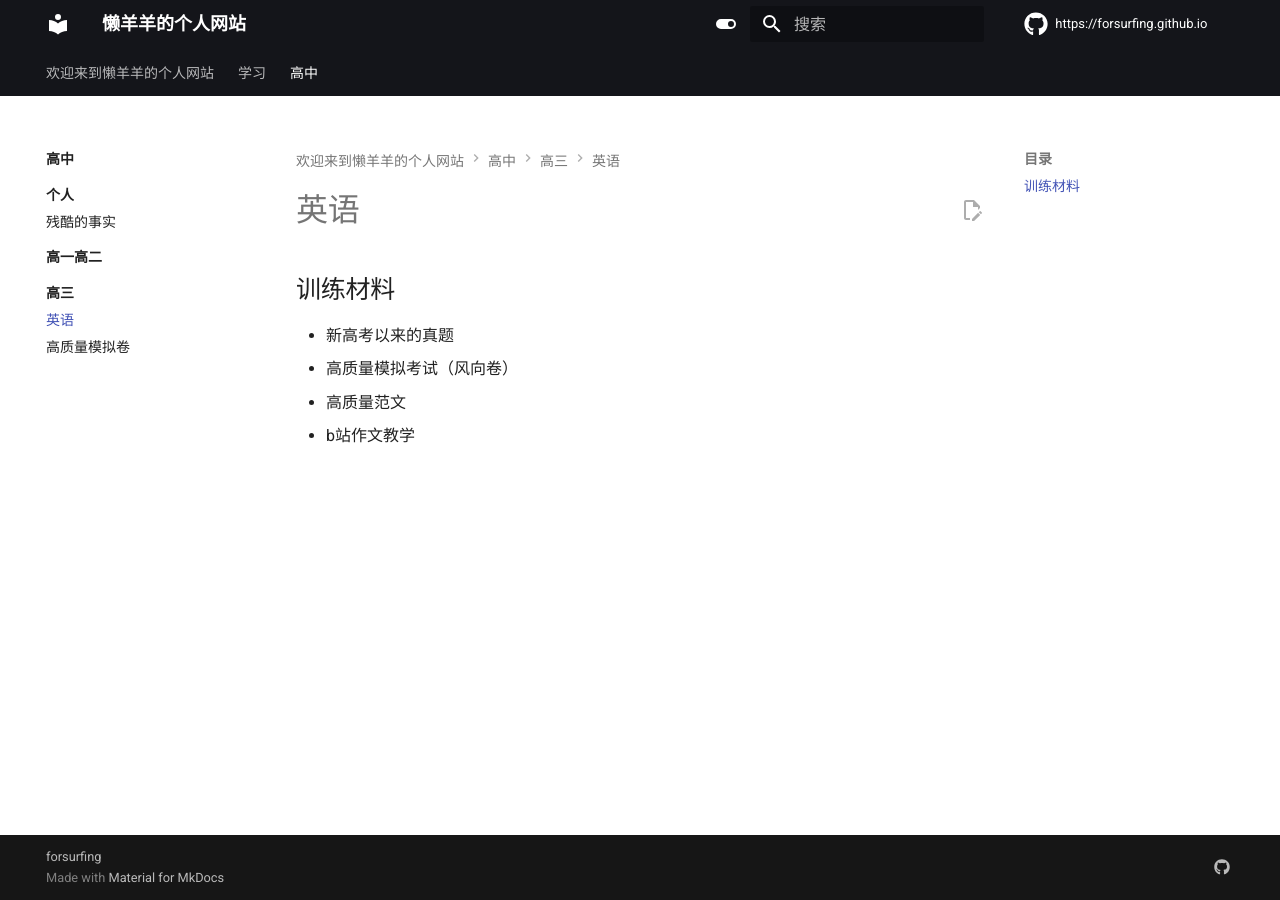
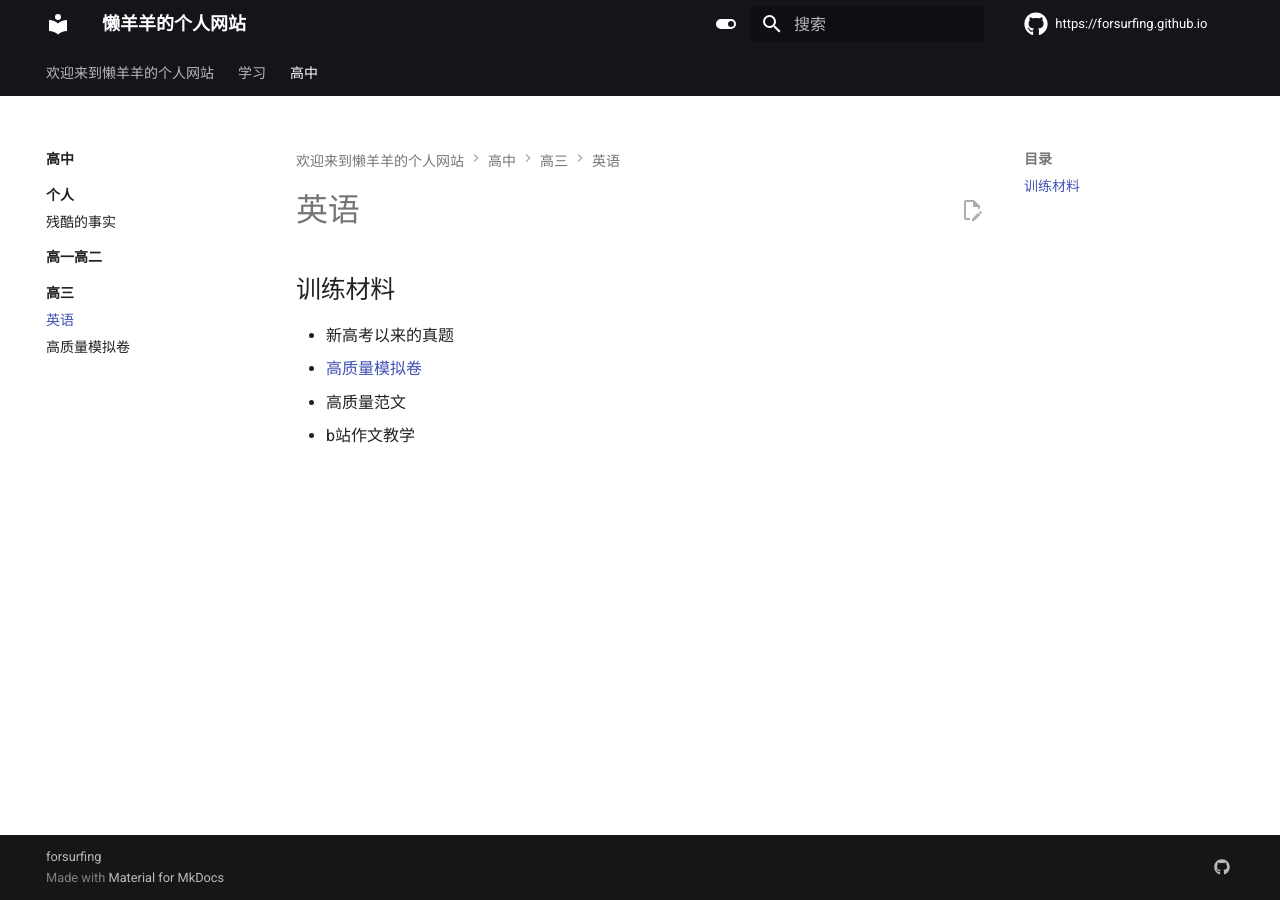
Before and after one commit to forsurfing/forsurfing.github.io, an MkDocs documentation site: the page built from docs/高中/高三/英语/index.md, in a window 1280 px wide. Built offline with MkDocs 1.6.1 and Material for MkDocs 9.7.7, drawn with Linux system fonts in a browser that asks for light colours; nearby versions of some CDN libraries; library files that are not in the unit come from our copies; comment, search, counter and statistics services are not loaded.

Commit message:
Update index.md

```diff
--- a/docs/高中/高三/英语/index.md
+++ b/docs/高中/高三/英语/index.md
@@ -2,6 +2,6 @@
 
 ## 训练材料
   - 新高考以来的真题
-  - 高质量模拟考试（风向卷）
+  - [高质量模拟卷](docs\高中\高三\高质量模拟卷)
   - 高质量范文
   - b站作文教学
```
